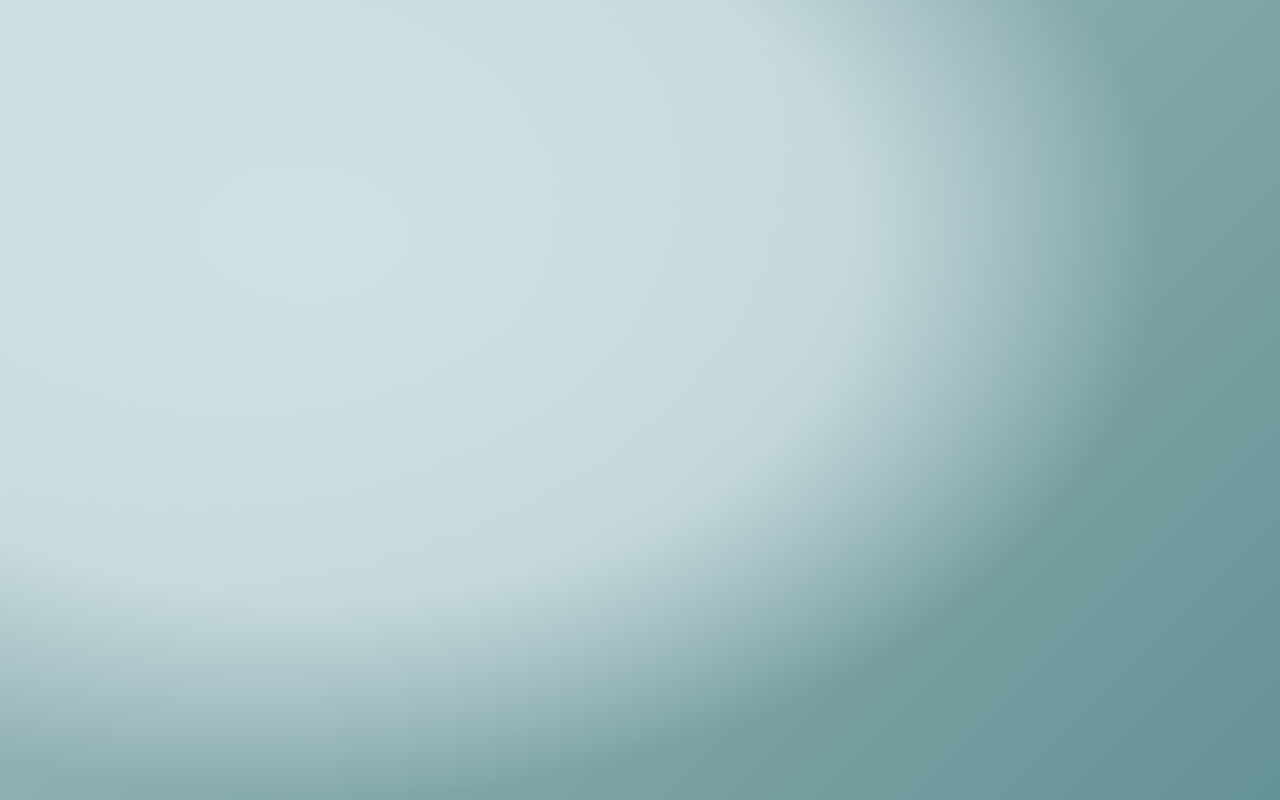
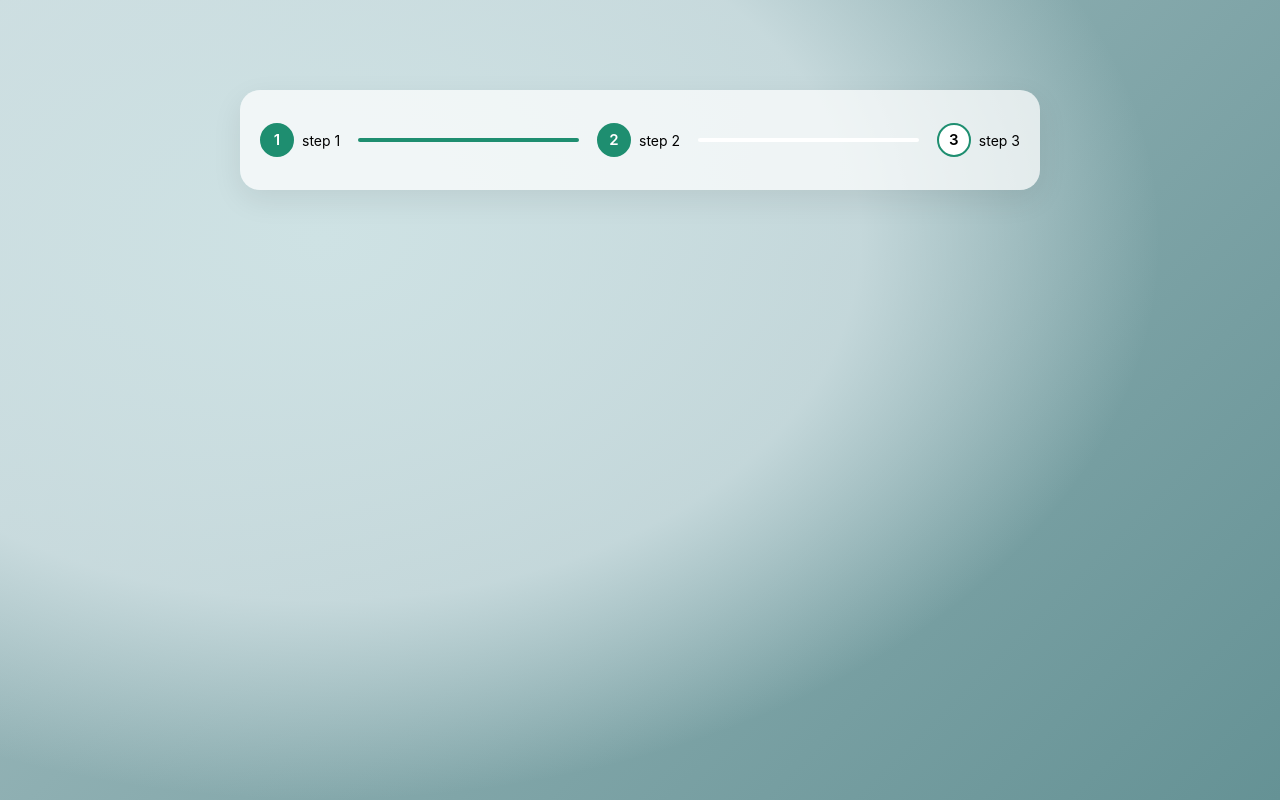
Before and after one commit to pls2s/OS-Project, a React (Vite) app in the folder OS-Project/: page /inputResc in a window 1280 px wide. Before the commit this address had no page. Built offline with nearby package versions, Linux system fonts and the light colour scheme.

Commit message:
เพิ่ม step bar is active 2

```diff
--- a/OS-Project/src/App.jsx
+++ b/OS-Project/src/App.jsx
@@ -2,12 +2,14 @@ import './App.css'
 import { Routes, Route } from 'react-router-dom'
 import WelcomePage from './components/WelcomePage'
 import SetupPage from './components/SetupPage'
+import InputResourcePage from './components/InputResourcePage'
 
 function App() {
   return (
     <Routes>
       <Route path="/" element={<WelcomePage />} />
       <Route path="/setup" element={<SetupPage />} />
+      <Route path="/inputResc" element={<InputResourcePage />} />
     </Routes>
   )
 }
--- /dev/null
+++ b/OS-Project/src/components/InputResourcePage.css
@@ -0,0 +1,58 @@
+.stepper-bar {
+    width: min(800px, 75vw);
+    height: 100px;
+    margin: 40px auto 24px;
+    padding: 14px 20px;
+    border-radius: 20px;
+    background: rgba(255,255,255,0.72);
+    box-shadow: 0 10px 30px rgba(0,0,0,.08);
+    display: flex;
+    align-items: center;
+    justify-content: space-between;
+    gap: 18px;
+}
+
+.step-item {
+    display: flex;
+    align-items: center;
+    gap: 8px;
+    white-space: nowrap;
+    font-size: 14px;
+}
+
+.step-circle {
+    width: 34px;
+    height: 34px;
+    border-radius: 999px;
+    border: 2px solid #1E8E70;
+    display: flex;
+    align-items: center;
+    justify-content: center;
+    font-weight: 600;
+    font-size: 15px;
+    background: #ffffff;
+    color: #000000;
+}
+
+.step-text {
+    font-size: 14px;
+    color: #000000;
+}
+
+.step-line {
+    flex: 1;
+    height: 4px;
+    border-radius: 999px;
+    background: #ffffff;
+}
+
+
+.step-item.is-active .step-circle {
+    background: #1E8E70;
+    color: #ffffff;
+    border-color: #1E8E70;
+}
+
+.step-line.is-active {
+    background: #1E8E70;
+}
--- /dev/null
+++ b/OS-Project/src/components/InputResourcePage.jsx
@@ -0,0 +1,31 @@
+// ไฟล์: InputResourcePage.jsx
+
+
+import './InputResourcePage.css';
+
+function InputResourcePage() {
+    return (
+        <div className="setup-container">
+            <div className="stepper-bar">
+                <div className="step-item is-active">
+                    <div className="step-circle">1</div>
+                    <div className="step-text">step 1</div>
+                </div>
+                <div className="step-line is-active"></div>
+                <div className="step-item is-active">
+                    <div className="step-circle">2</div>
+                    <div className="step-text">step 2</div>
+                </div>
+                <div className="step-line"></div>
+                <div className="step-item">
+                    <div className="step-circle">3</div>
+                    <div className="step-text">step 3</div>
+                </div>
+            </div>
+            {/* เนื้อหาหน้า Input Resource Page */}
+
+        </div>
+    );
+}
+
+export default InputResourcePage;
--- a/OS-Project/src/components/SetupPage.jsx
+++ b/OS-Project/src/components/SetupPage.jsx
@@ -35,7 +35,7 @@ function SetupPage() {
             setError("จะไปไหน! กรอกให้ครบ สิไอ้....!");
             return;
         }
-        navigate("/");
+        navigate("/inputResc");
         setError(null);
         console.log("State_Processes:", numProcesses);
         console.log("State_Resources:", numResources);
```
